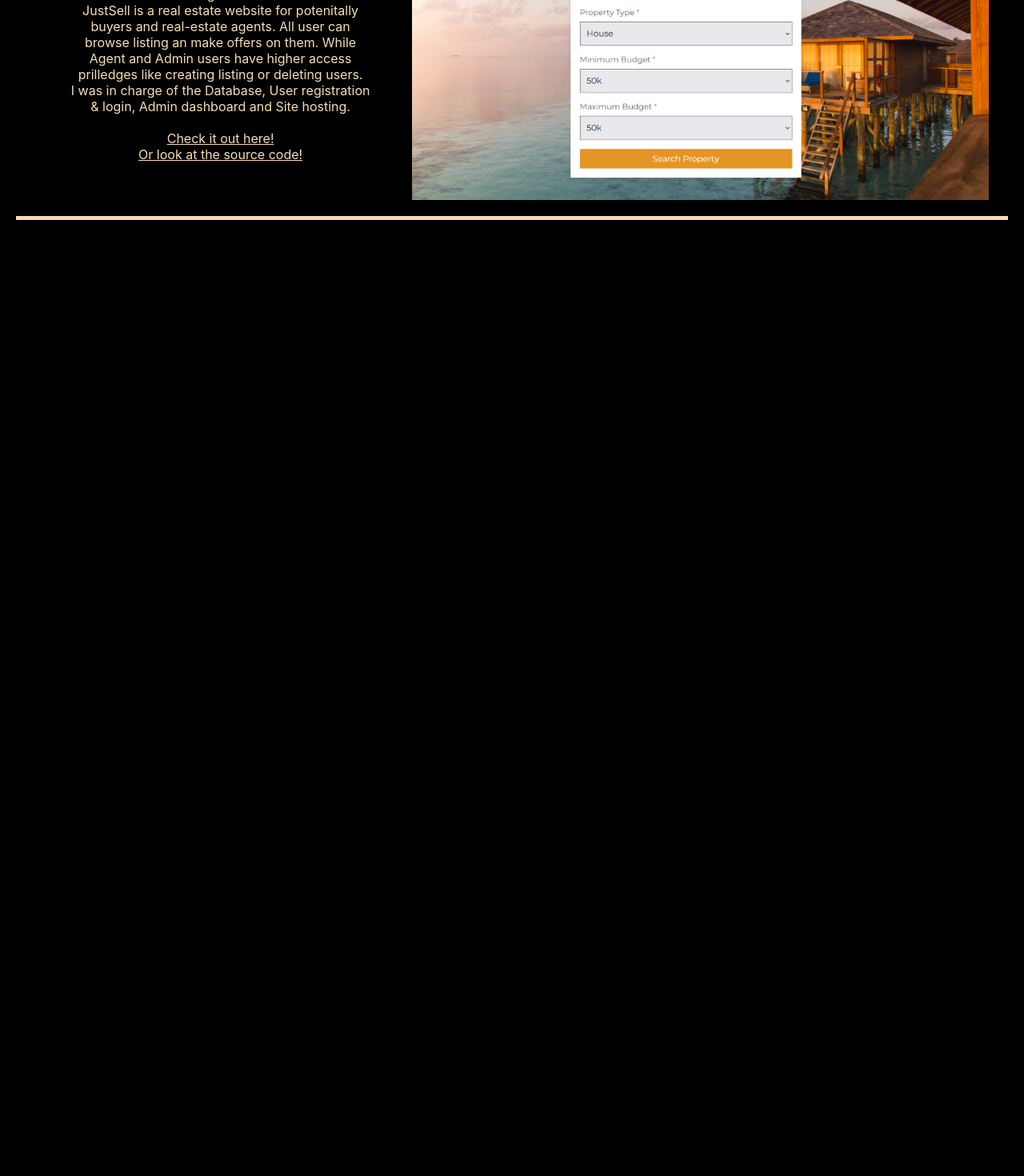
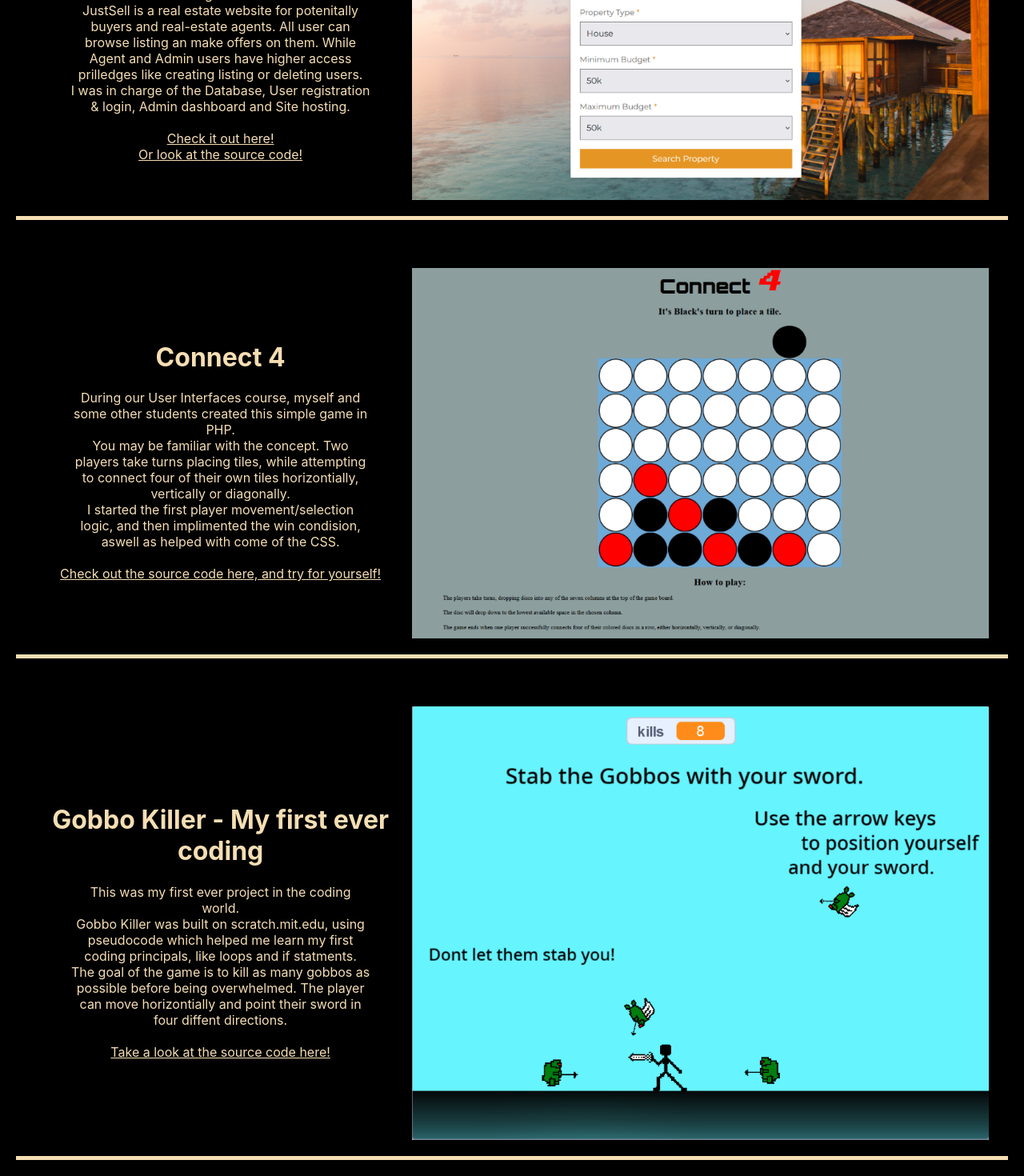
Before and after one commit to DrSloughKeg/DrSloughKeg.github.io, a React (Create React App) app: page /projects in a window 1280 px wide. Shown: the part 814-2284 px from the top of the page at 80% size. Before the commit the page ends 1109 px from the top, so only its background shows below. Built offline with nearby package versions, Linux system fonts and the light colour scheme.

Commit message:
added 2 more projects

```diff
--- a/src/pages/projects.js
+++ b/src/pages/projects.js
@@ -36,7 +36,7 @@ function Projects() {
           <h1>JustSell - Find your Perfect Home</h1>
           <p className="textblock">
             This website was designed and created by a small team learning PHP
-            for the firs time. <br />
+            for the first time. <br />
             JustSell is a real estate website for potenitally buyers and
             real-estate agents. All user can browse listing an make offers on
             them. While Agent and Admin users have higher access prilledges like
@@ -57,6 +57,48 @@ function Projects() {
           <img className="image" src="./JustSell.png" />
         </div>
       </div>
+      <div className="splitbox">
+        <div className="rightbox">
+          <h1>Connect 4</h1>
+          <p className="textblock">
+            During our User Interfaces course, myself and some other students
+            created this simple game in PHP. <br />
+            You may be familiar with the concept. Two players take turns placing
+            tiles, while attempting to connect four of their own tiles
+            horizontially, vertically or diagonally. <br /> I started the first
+            player movement/selection logic, and then implimented the win
+            condision, aswell as helped with come of the CSS.
+          </p>
+          <br />
+          <a href="https://github.com/DrSloughKeg/Connect4">
+            Check out the source code here, and try for yourself!
+          </a>
+        </div>
+        <div>
+          <img className="image" src="./Connect4.png" />
+        </div>
+      </div>
+      <div className="splitbox">
+        <div className="rightbox">
+          <h1>Gobbo Killer - My first ever coding</h1>
+          <p className="textblock">
+            This was my first ever project in the coding world. <br />
+            Gobbo Killer was built on scratch.mit.edu, using pseudocode which
+            helped me learn my first coding principals, like loops and if
+            statments. <br />
+            The goal of the game is to kill as many gobbos as possible before
+            being overwhelmed. The player can move horizontially and point their
+            sword in four diffent directions.
+          </p>
+          <br />
+          <a href="https://github.com/DrSloughKeg/GobboKiller">
+            Take a look at the source code here!
+          </a>
+        </div>
+        <div>
+          <img className="image" src="./GobboKiller.png" />
+        </div>
+      </div>
     </div>
   );
 }
```
Also changed, not shown: public/Connect4.png (added), public/GobboKiller.png (added).
